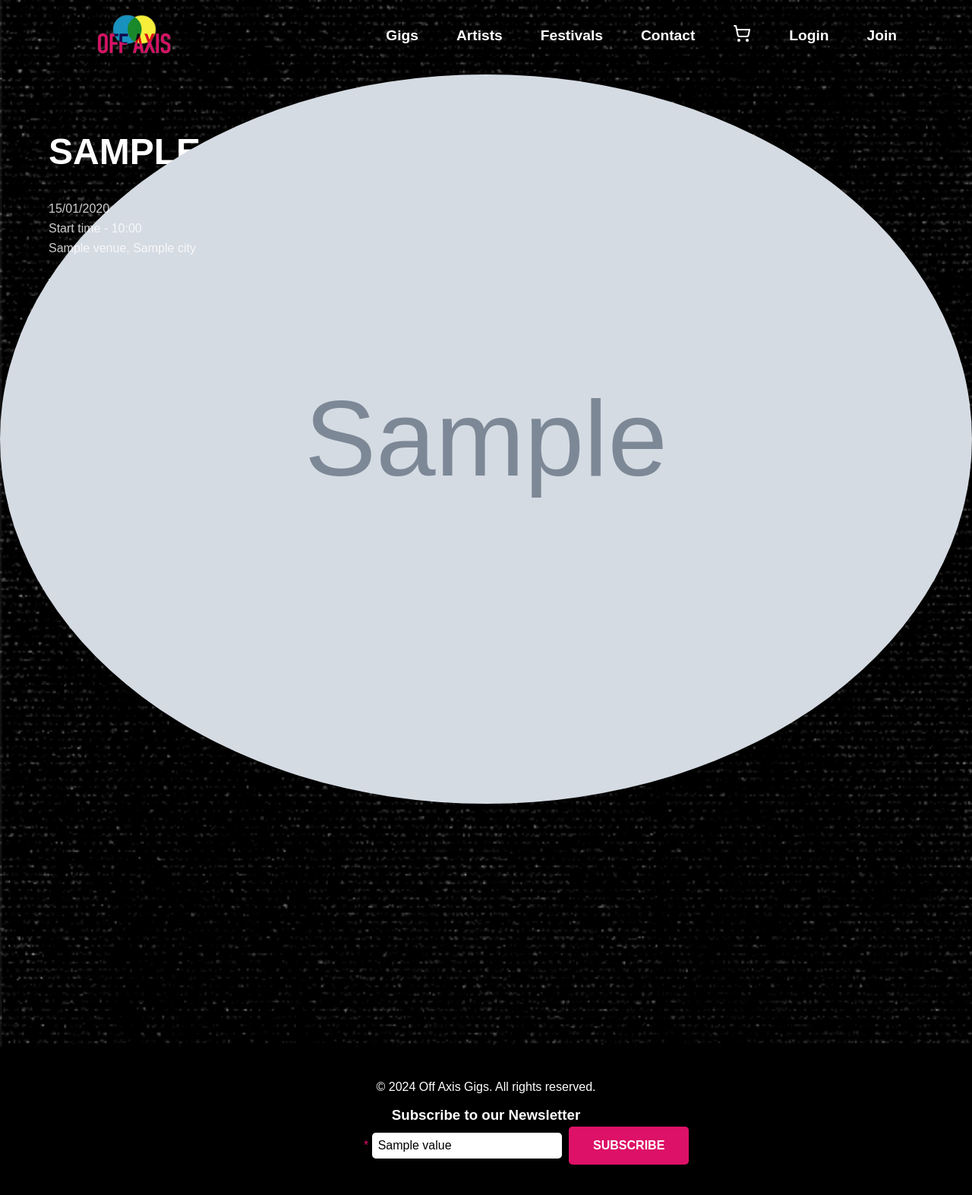
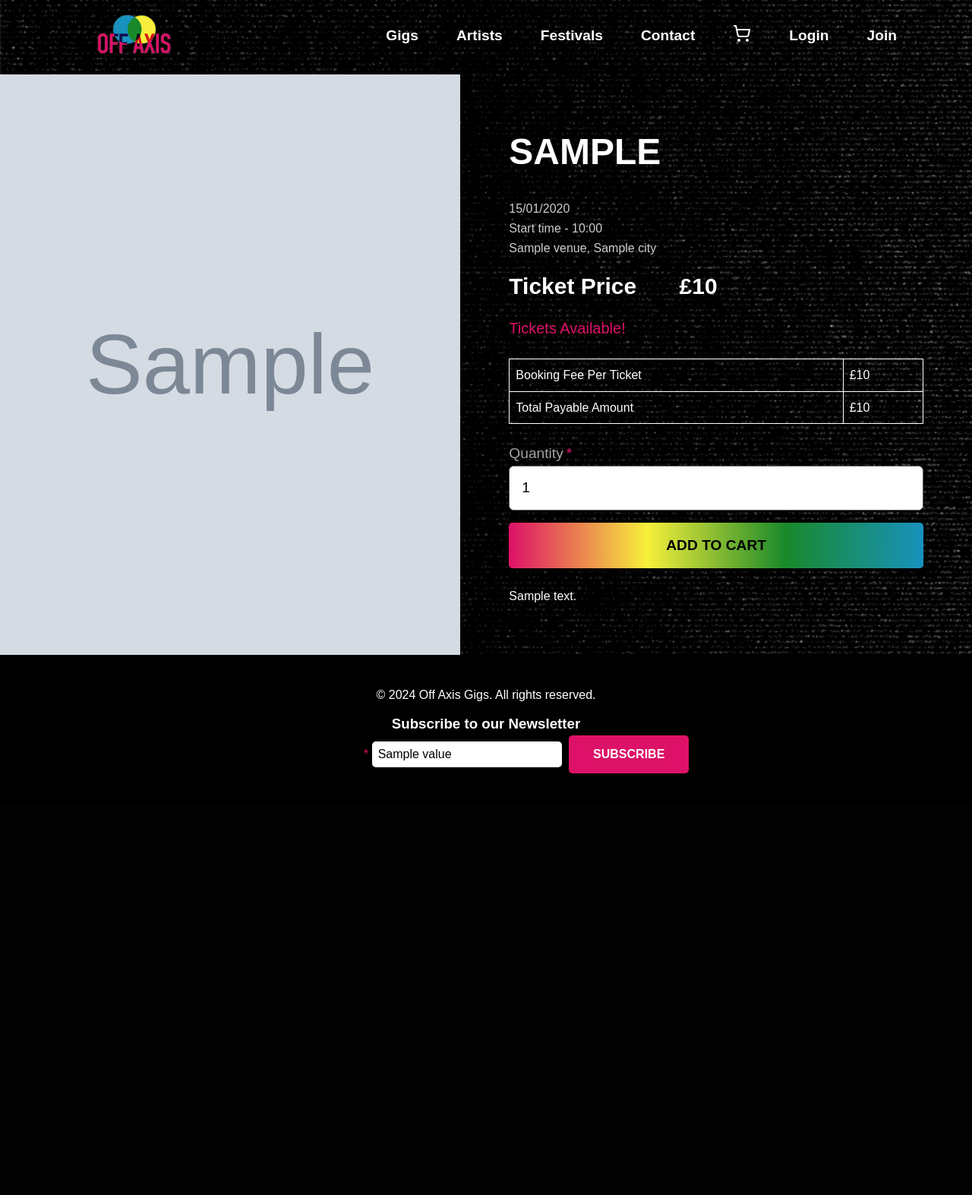
Before and after one commit to sh20-2025/offaxis, a Django app: template Off_Axis_App/templates/Off_Axis/gig.html in a window 1280 px wide. Shown: the whole page at 76% size. After the commit the page ends 1018 px from the top, so only its background shows below. Run offline with Django 5.2, Linux system fonts and the light colour scheme; the template is opened without the code that fills it: most values are stand-ins (such as "Sample title", 1, 10 or a date in 2020); grey boxes marked "Sample" are stand-in pictures.

Commit message:
fix: gig page styles, feat: artists page

```diff
--- a/Off_Axis_App/templates/Off_Axis/gig.html
+++ b/Off_Axis_App/templates/Off_Axis/gig.html
@@ -7,25 +7,25 @@
     <link rel="stylesheet" href="{% static "styles/gig.css" %}">
 {% endblock import_block %}
 {% block body_block %}
-    <section class="gig">
+    <section class="gig-page">
         <img src="{{ gig.gig_photo_url }}"
              width="500"
              height="500"
              alt="{{ gig.artist.user.username }}'s gig"
-             class="gig__image">
-        <div class="gig__details">
-            <h1 class="gig__title">{{ gig.artist.user.username }}</h1>
-            <div class="gig__info">
+             class="gig-page__image">
+        <div class="gig-page__details">
+            <h1 class="gig-page__title">{{ gig.artist.user.username }}</h1>
+            <div class="gig-page__info">
                 <p>{{ gig.date|date:"d/m/Y" }}</p>
                 <p>Start time - {{ gig.date|date:"H:i" }}</p>
                 <p>{{ gig.venue.name }}, {{ gig.venue.address.city }}</p>
             </div>
-            <div class="gig__price">
+            <div class="gig-page__price">
                 <h2>
                     Ticket Price <span>£{{ gig.price }}</span>
                 </h2>
             </div>
-            <p class="gig__tickets-status">
+            <p class="gig-page__tickets-status">
                 {% if tickets_sold >= capacity %}
                     Sold Out!
                 {% elif tickets_sold >= capacity_last_few %}
@@ -34,7 +34,7 @@
                     Tickets Available!
                 {% endif %}
             </p>
-            <table class="gig__price-table">
+            <table class="gig-page__price-table">
                 <tr>
                     <td>Booking Fee Per Ticket</td>
                     <td>£{{ gig.booking_fee }}</td>
@@ -44,8 +44,8 @@
                     <td>£{{ gig.full_price }}</td>
                 </tr>
             </table>
-            <form class="gig__form" action="/cart/" method="post">
-                <div class="gig__form__quantity">
+            <form class="gig-page__form" action="/cart/" method="post">
+                <div class="gig-page__form__quantity">
                     {% include "components/label.html" with variant="dark" required="true" for="quantity" size="lg" text="Quantity" %}
                     {% include "components/input.html" with id="quantityInput" name="quantity" type="number" variant="light" placeholder="1" size="lg" full="true" %}
                 </div>
@@ -54,7 +54,7 @@
                 <input type="hidden" name="action" value="add">
                 {% csrf_token %}
             </form>
-            <p class="gig__description">{{ gig.description }}</p>
+            <p class="gig-page__description">{{ gig.description }}</p>
         </div>
     </section>
     <script>document.getElementById("quantityInput").value = 1;</script>
--- a/Off_Axis_App/templates/components/artist.html
+++ b/Off_Axis_App/templates/components/artist.html
@@ -2,7 +2,7 @@
     <img class="artist__image"
          width="300"
          height="300"
-         src="{{ artist.profile_picture_url }}"
+         src="{{ artist.profile_picture.url }}"
          alt="artist">
     <div class="artist__label">
         <h2>{{ artist.user.username }}</h2>
--- a/static/styles/gig.css
+++ b/static/styles/gig.css
@@ -1,15 +1,15 @@
-.gig {
+.gig-page {
   display: flex;
   flex-direction: row;
   width: 100%;
 }
 
-.gig__image {
+.gig-page__image {
   width: 100%;
   height: auto;
 }
 
-.gig__details {
+.gig-page__details {
   display: flex;
   flex-direction: column;
   gap: 1.5rem;
@@ -17,41 +17,41 @@
   padding: 4rem;
 }
 
-.gig__title {
+.gig-page__title {
   text-transform: uppercase;
   font-size: 3rem;
 }
 
-.gig__info {
+.gig-page__info {
   opacity: 0.8;
 }
 
-.gig__price {
+.gig-page__price {
   font-size: 1.25rem;
   line-height: 1.8rem;
 }
 
-.gig__price span {
+.gig-page__price span {
   margin-left: 3rem;
 }
 
-.gig__price-table {
+.gig-page__price-table {
   border-collapse: collapse;
   width: 100%;
 }
 
-.gig__price-table td {
+.gig-page__price-table td {
   border: 1px solid var(--oa-text-light);
   padding: 0.5rem;
   font-size: 1rem;
 }
 
-.gig__tickets-status {
+.gig-page__tickets-status {
   color: var(--oa-pink);
   font-size: 1.25rem;
 }
 
-.gig__form {
+.gig-page__form {
   display: flex;
   flex-direction: column;
   gap: 1rem;
```
Also changed, not shown: Off_Axis_App/templates/Off_Axis/artists.html (+14 -25 lines), populate_db.py (+7 -6 lines), static/styles/artists.css (added, +15 -0 lines).
